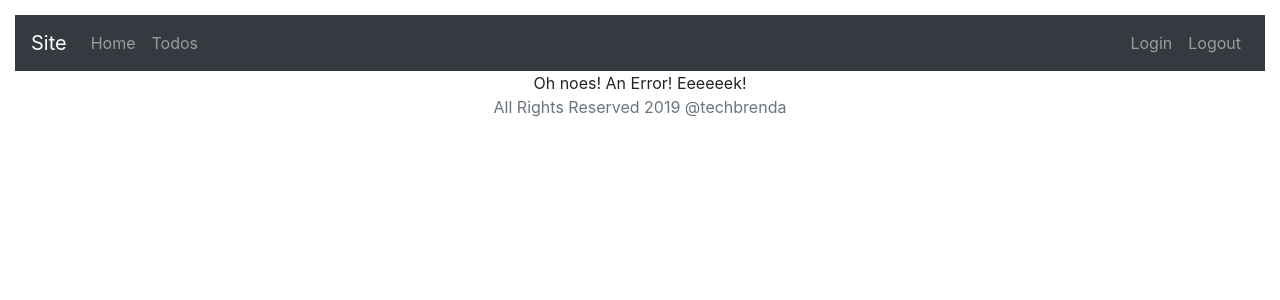
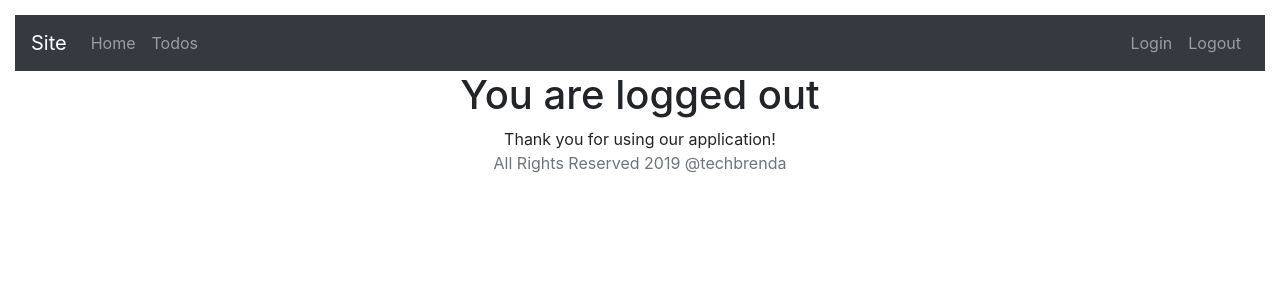
Before and after one commit to TechBrenda/todo-app, a React (Create React App) app in the folder todo-app/: page /logout in a window 1280 px wide. Shown: the top 300 px of the page. Built offline with nearby package versions, Linux system fonts and the light colour scheme.

Commit message:
Added logout

```diff
--- /dev/null
+++ b/todo-app/src/components/todo/Logout.js
@@ -0,0 +1,14 @@
+import React from 'react'
+
+const Logout = () => {
+  return (
+    <div>
+      <h1>You are logged out</h1>
+      <div className='container'>
+        Thank you for using our application!
+      </div>
+    </div>
+  )
+}
+
+export default Logout
--- a/todo-app/src/components/todo/TodoApp.js
+++ b/todo-app/src/components/todo/TodoApp.js
@@ -7,6 +7,7 @@ import TodoList from './TodoList'
 import Error from './Error'
 import Header from './Header'
 import Footer from './Footer'
+import Logout from './Logout'
 
 class TodoApp extends Component {
   render () {
@@ -19,6 +20,7 @@ class TodoApp extends Component {
             <Route path='/login' exact component={Login} />
             <Route path='/welcome/:name' exact component={Welcome} />
             <Route path='/todo' component={TodoList} />
+            <Route path='/logout' component={Logout} />
             <Route component={Error} />
           </Switch>
           <Footer />
```
